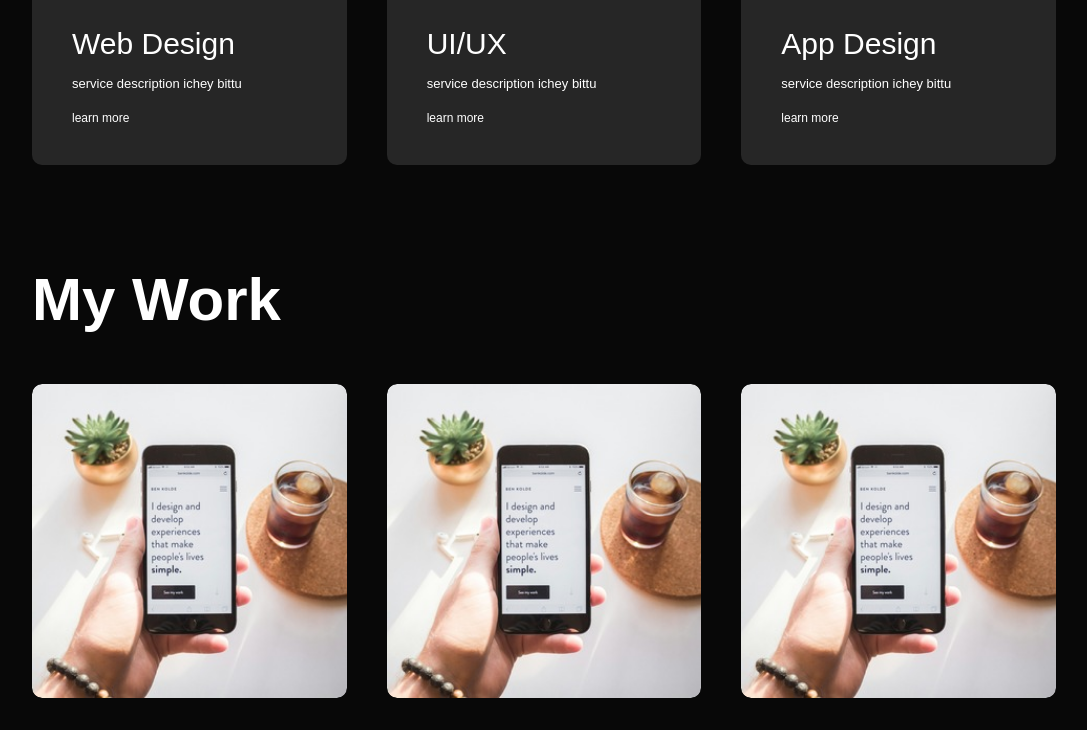
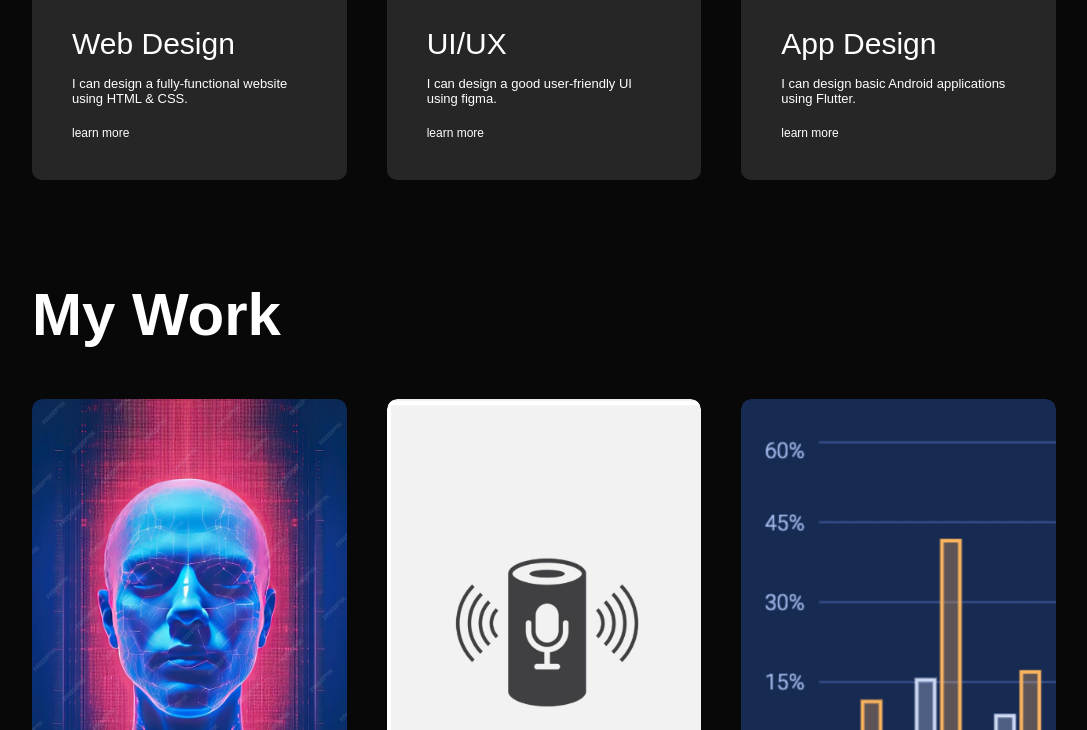
Before and after one commit to Yaswanth-Varma-Sangaraju/portfolio., a plain HTML site: page index.html in a window 1280 px wide. Shown: the part 2033-2763 px from the top of the page, without its empty margins (96-1183 px from the left). Drawn offline with Linux system fonts and the light colour scheme.

Commit message:
Update index.html

```diff
--- a/index.html
+++ b/index.html
@@ -39,7 +39,7 @@
             </div>
             <div class="about-col-2">
                 <h1 class="sub-title">About Me</h1>
-                <p>Edit this text Later ra bittu</p>
+                <p>I am an undergraduate student at Vellore Institute of Technology with a fervent interest in programming. Through multiple internships, I have honed my skills and gained valuable experience in various domains. Eager to apply my knowledge and contribute to impactful projects, I am dedicated to continuous learning and innovation in the field of technology.</p>
 
                 <div class="tab-titles">
                     <p class="tab-links active-link" onclick="opentab('Skills')">Skills</p>
@@ -78,20 +78,20 @@
             <div>
                 <i class="fa-solid fa-code"></i>
                 <h2>Web Design</h2>
-                <p>service description ichey bittu</p>
-                <a href="#">learn more</a>
+                <p>I can design a fully-functional website using HTML & CSS.</p>
+                <a href="https://www.geeksforgeeks.org/design-a-web-page-using-html-and-css/">learn more</a>
             </div>
             <div>
                 <i class="fa-solid fa-crop-simple"></i>
                 <h2>UI/UX</h2>
-                <p>service description ichey bittu</p>
-                <a href="#">learn more</a>
+                <p>I can design a good user-friendly UI using figma.</p>
+                <a href="https://www.figma.com/">learn more</a>
             </div>
             <div>
                 <i class="fa-brands fa-app-store-ios"></i>
                 <h2>App Design</h2>
-                <p>service description ichey bittu</p>
-                <a href="#">learn more</a>
+                <p>I can design basic Android applications using Flutter.</p>
+                <a href="https://flutter.dev/">learn more</a>
             </div>
         </div>
     </div>
@@ -102,7 +102,7 @@
         <h1 class="sub-title">My Work</h1>
         <div class="work-list">
             <div class="work">
-                <img src="images/work 1.jpg">
+                <img src="images/blue-hologram-illustration-human-head-blue-background-face-recognition-system_118631-4549.jpg">
                 <div class="layer">
                     <h3>Face Recognition Software</h3>
                     <p>The Software can detect and name the people based on a given dataset and is executed using MLP(multi layer perceptron)</p>
@@ -110,7 +110,7 @@
                 </div>
             </div>
             <div class="work">
-                <img src="images/work 1.jpg">
+                <img src="images/voiceu.png">
                 <div class="layer">
                     <h3>Voice Assistant</h3>
                     <p>An AI-Based voice assistant which can take in basic commands in english and perfom simple tasks.</p>
@@ -118,7 +118,7 @@
                 </div>
             </div>
             <div class="work">
-                <img src="images/work 1.jpg">
+                <img src="images/user an (2).png">
                 <div class="layer">
                     <h3>Instagram User Analytics</h3>
                     <p>Analytics of users of instagram based off of a give dataset using MySQL workbench.</p>
```
